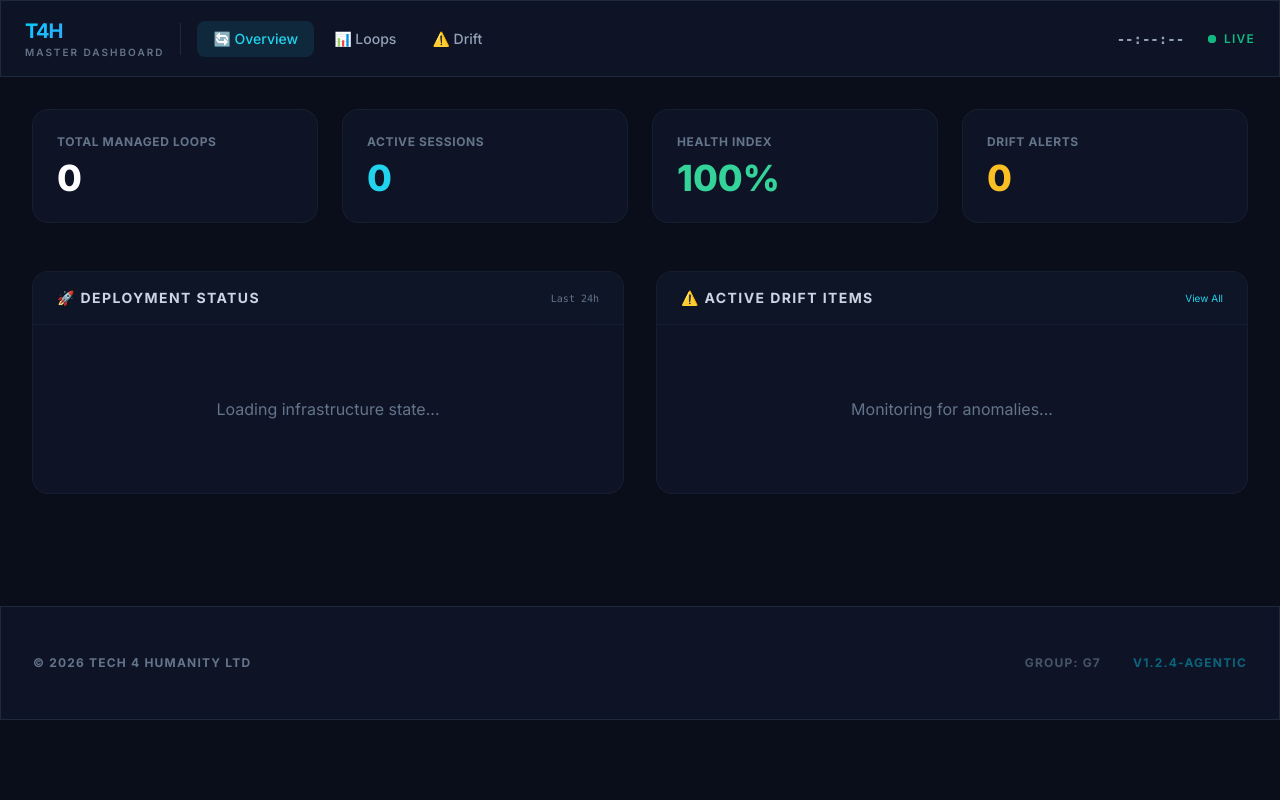
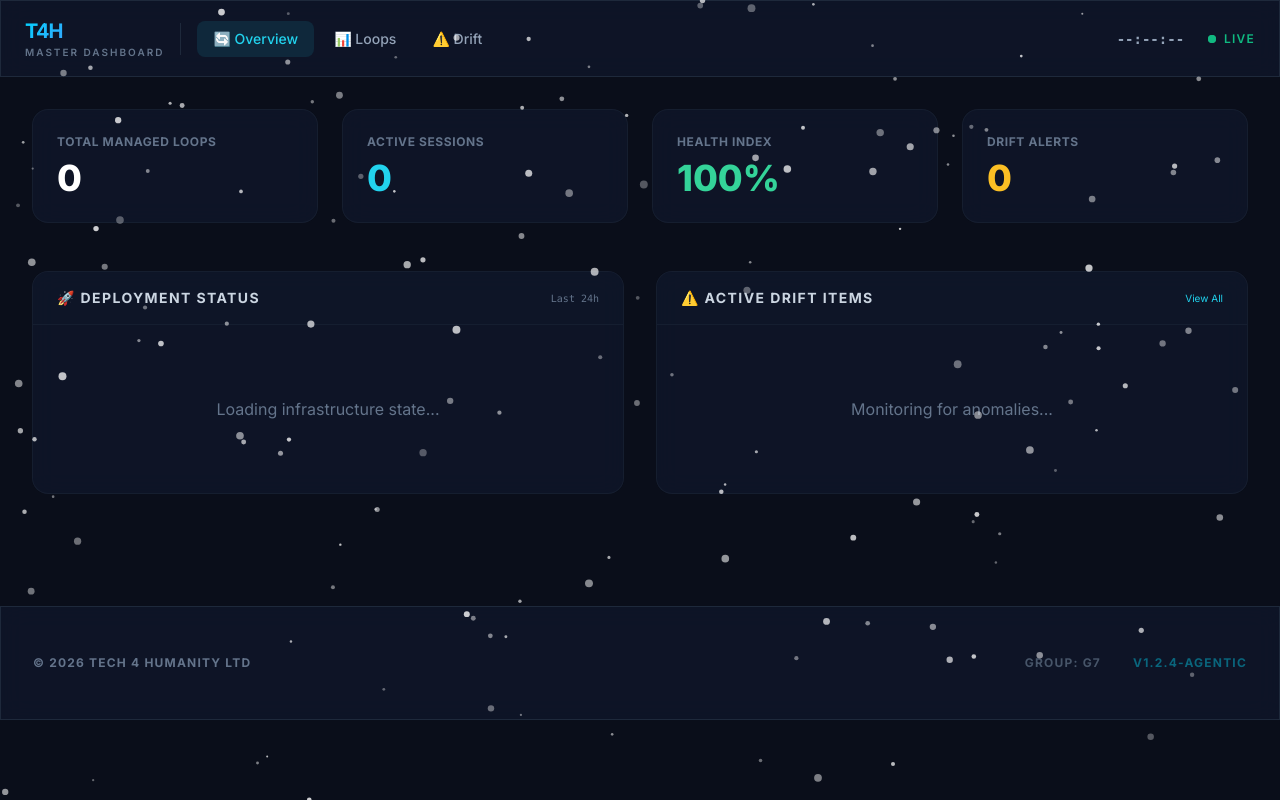
Before and after one commit to TML-4PM/master-dashboard, a plain HTML site: page index.html in a window 1280 px wide. Drawn offline with nearby package versions, Linux system fonts and the light colour scheme.

Commit message:
feat: restore snow effect on HOB dashboard

```diff
--- a/index.html
+++ b/index.html
@@ -225,5 +225,44 @@
         refresh();
         setInterval(refresh, 15000);
     </script>
+
+<!-- Snow Effect -->
+<canvas id="hob-snow" style="position:fixed;top:0;left:0;width:100%;height:100%;pointer-events:none;z-index:9999;"></canvas>
+<script>
+(function(){
+  var c=document.getElementById('hob-snow');
+  var ctx=c.getContext('2d');
+  function resize(){c.width=window.innerWidth;c.height=window.innerHeight;}
+  resize();
+  window.addEventListener('resize',resize);
+  var flakes=[];
+  for(var i=0;i<150;i++){
+    flakes.push({
+      x:Math.random()*window.innerWidth,
+      y:Math.random()*window.innerHeight,
+      r:Math.random()*3+1,
+      speed:Math.random()*1.2+0.4,
+      drift:Math.random()*0.8-0.4,
+      opacity:Math.random()*0.5+0.3
+    });
+  }
+  function draw(){
+    ctx.clearRect(0,0,c.width,c.height);
+    flakes.forEach(function(f){
+      ctx.beginPath();
+      ctx.arc(f.x,f.y,f.r,0,Math.PI*2);
+      ctx.fillStyle='rgba(255,255,255,'+f.opacity+')';
+      ctx.fill();
+      f.y+=f.speed;
+      f.x+=f.drift;
+      if(f.y>c.height+5){f.y=-5;f.x=Math.random()*c.width;}
+      if(f.x>c.width+5){f.x=-5;}
+      if(f.x<-5){f.x=c.width+5;}
+    });
+    requestAnimationFrame(draw);
+  }
+  draw();
+})();
+</script>
 </body>
 </html>
```
